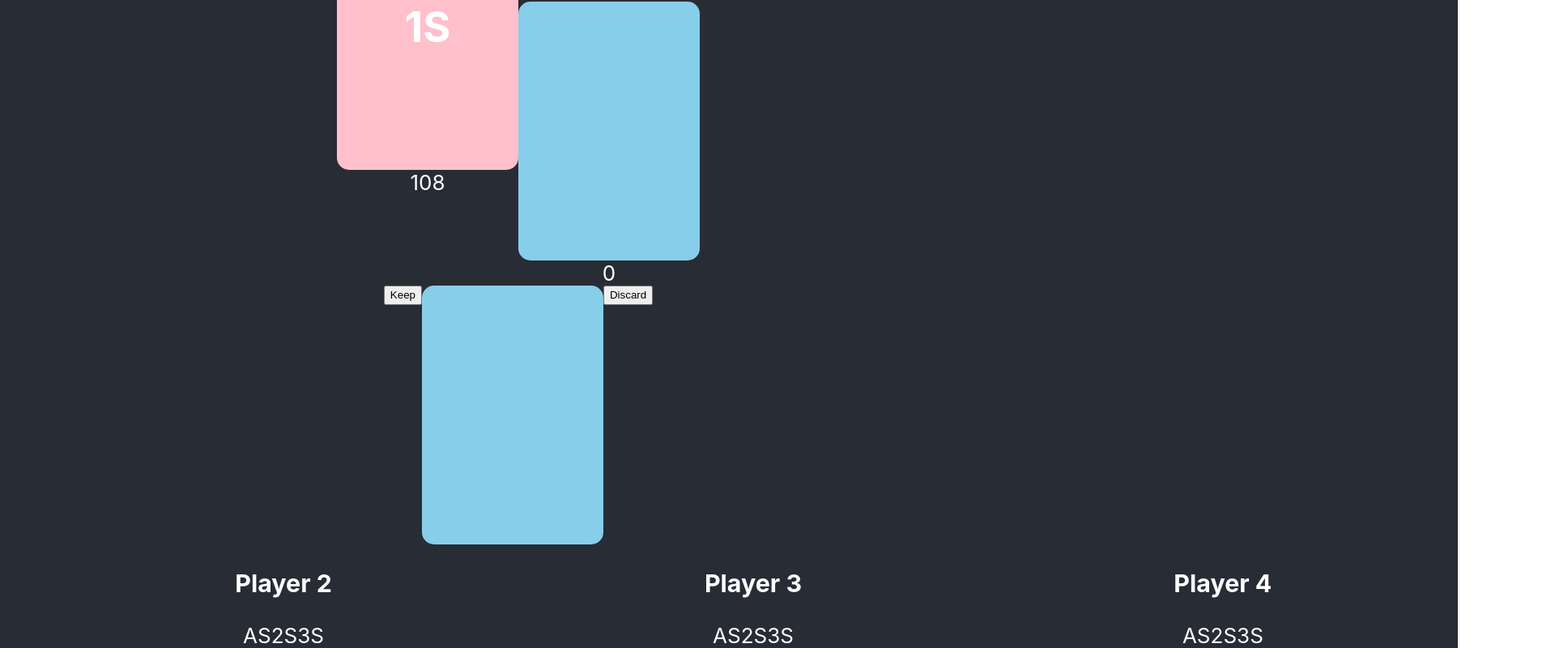
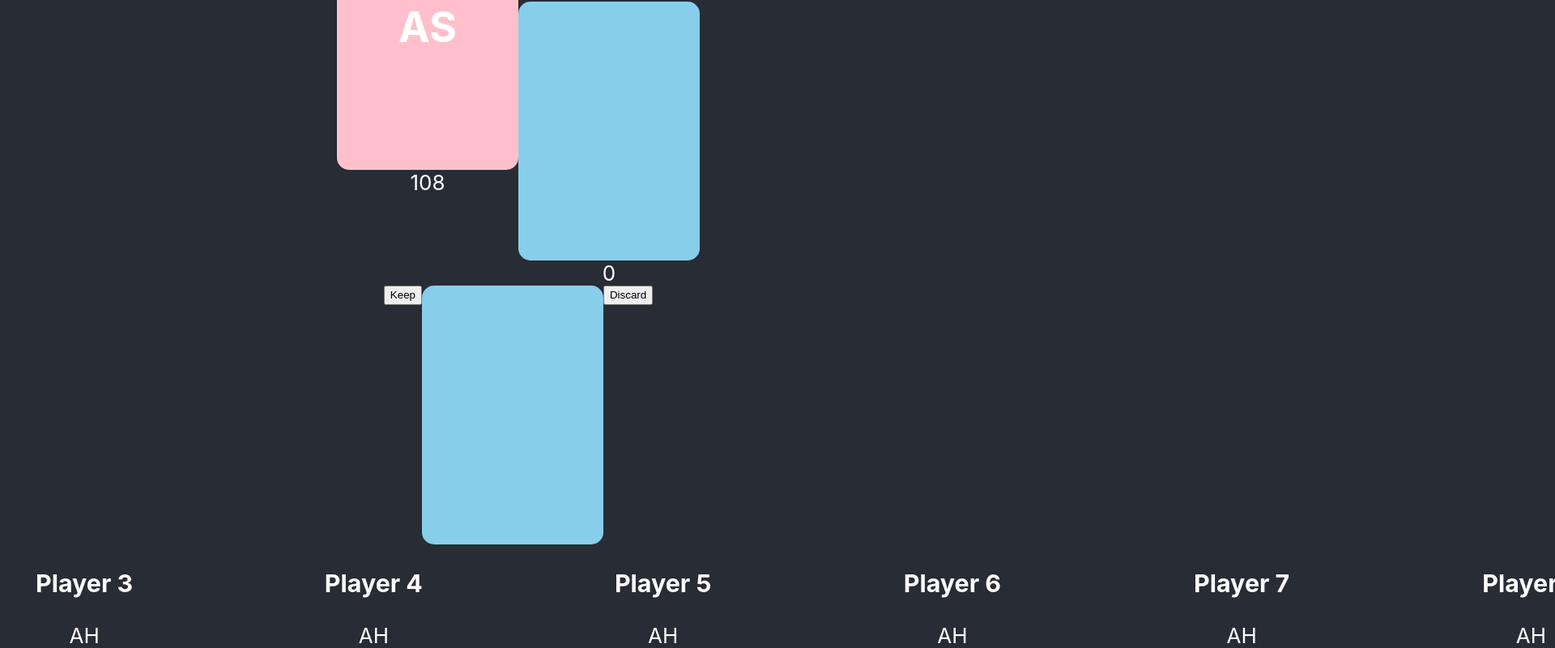
Before and after one commit to Gregory-Hawman/progressiveRummy, a React (Create React App) app in the folder rummy-app/: page / in a window 1280 px wide. Shown: the part 274-1075 px from the top of the page at 81% size, 1920 px wide, since content can reach past the window. Built offline with nearby package versions, Linux system fonts and the light colour scheme.

Commit message:
working on dynamically adding players, so there is the "correct" amount of cards when a certain amount of players are in the game. Working on also how to give them each a unique hand that can be dealt to

```diff
--- a/rummy-app/src/App.js
+++ b/rummy-app/src/App.js
@@ -6,25 +6,16 @@ import DrawnCard from './components/drawnCard';
 import DealCards from './components/deal';
 
 const suits = ['S', 'H', 'C', 'D'];
-const values = [1, 2, 3, 4, 5, 6, 7, 8, 9, 10, 'J', 'Q', 'K'];
+const values = ['A', 2, 3, 4, 5, 6, 7, 8, 9, 10, 'J', 'Q', 'K'];
 const jokers = ['JR', 'JB']
-const cards = [];
-const numOfDecks = 2;
+let cards = [];
+const playersList = ['Player 1', 'Player 2', 'Player 3', 'Player 4', 'Player 5', 'Player 6', 'Player 7', 'Player 8']
 
-let d = 0 //decks
-while ( d < numOfDecks ) {
-  for(let i=0; i < suits.length; i++) {
-    for(let j=0; j < values.length; j++) {
-      cards.push(`${values[j]}${suits[i]} `)
-    }
-  }
-  for (let i=0; i < jokers.length; i++ ) {
-    cards.push(`${jokers[i]}`)
-  }
-  d++;
-}
 
 function App() {
+  const [playerCount, setPlayerCount] = useState(4);
+  const [deckAmount, setDeckAmount] = useState(2);
+
   const [deckPile, setDeckPile] = useState(cards);
   const [discardPile, setDiscardPile] = useState([])
 
@@ -34,10 +25,25 @@ function App() {
   const [deckCount, setDeckCount] = useState(cards.length);
   const [discardCount, setDiscardCount] = useState(discardPile.length);
 
-  const [playerCount, setPlayerCount] = useState(4);
   const [round, setRound] = useState(3);
-  const [hand, setHand] = useState(['AS','2S','3S'])
-  console.log(hand);
+
+  function setDecks() {
+    let d = 0
+    while ( d < deckAmount ) {
+      for(let i=0; i < suits.length; i++) {
+        for(let j=0; j < values.length; j++) {
+          cards.push(`${values[j]}${suits[i]} `)
+        }
+      }
+      for (let i=0; i < jokers.length; i++ ) {
+        cards.push(`${jokers[i]}`)
+      }
+      d++;
+    }
+  };
+
+  setDecks();
+
   function Shuffle(array) {
     var m = array.length, t, i;
     // While there remain elements to shuffle…
@@ -59,13 +65,36 @@ function App() {
     if ( playerCount === 8){
       return null
     } else {
+      if (playerCount > 4){
+        cards = []
+        setDeckAmount(3)
+        setDecks()
+        setDeckCount(cards.length)
+      } else if (playerCount > 6){
+        cards = []
+        setDeckAmount(4)
+        setDecks()
+        setDeckCount(cards.length);
+      }
       setPlayerCount(playerCount + 1)
     }
   }
+
   const removePlayers = () => {
     if (playerCount === 2){
       return null
     } else {
+      if (playerCount < 7){
+        cards = []
+        setDeckAmount(3)
+        setDecks()
+        setDeckCount(cards.length)
+      } else if (playerCount < 5){
+        cards = []
+        setDeckAmount(2)
+        setDecks()
+        setDeckCount(cards.length);
+      }
       setPlayerCount(playerCount - 1)
     }
   }
@@ -137,7 +166,6 @@ function App() {
 
         <div>
           <Players
-            hand={hand}
             playerCount={playerCount}
           />
         </div>
@@ -147,21 +175,22 @@ function App() {
   );
 }
 
-function Players ({ hand, playerCount }) {
-  const playersArray = Array.from({length: playerCount}, (_, index) => index + 1);
-  console.log(playersArray)
+function Players ({ playerCount }) {
+  console.log('ALL AVAILABLE PLAYERS', playersList)
+  const playersListCopy = playersList
+  const playersArray = playersListCopy
+  console.log('CURRENT PLAYERS', playersArray);
+  console.log('ALL AVAILABLE PLAYERS', playersList)
 
   return (
     <div className='players'>
       {playersArray.map((player, index) => {
-
+        const playerHand = ['AH'];
         return (
           <div key={index}>
-            <h3>Player {player}</h3>
+            <h3>{player}</h3>
             <div className= 'hand'>
-              <Hand
-              hand={hand}
-              />
+              {playerHand}
             </div>
           </div>
         )
@@ -170,12 +199,4 @@ function Players ({ hand, playerCount }) {
   )
 }
 
-function Hand ({hand}) {
-  return (
-    <div>
-      {hand}
-    </div>
-  )
-}
-
 export default App;
--- a/rummy-app/src/components/discards.js
+++ b/rummy-app/src/components/discards.js
@@ -1,5 +1,3 @@
-import React from 'react';
-import '..//App.css';
 
 function Discards({ discardPile, setDiscardPile, discardCount, setDiscardCount, setDrawnCard, hasCardDrawn, setHasCardDrawn }) {
     const handleDiscardDraw = () => {
```
